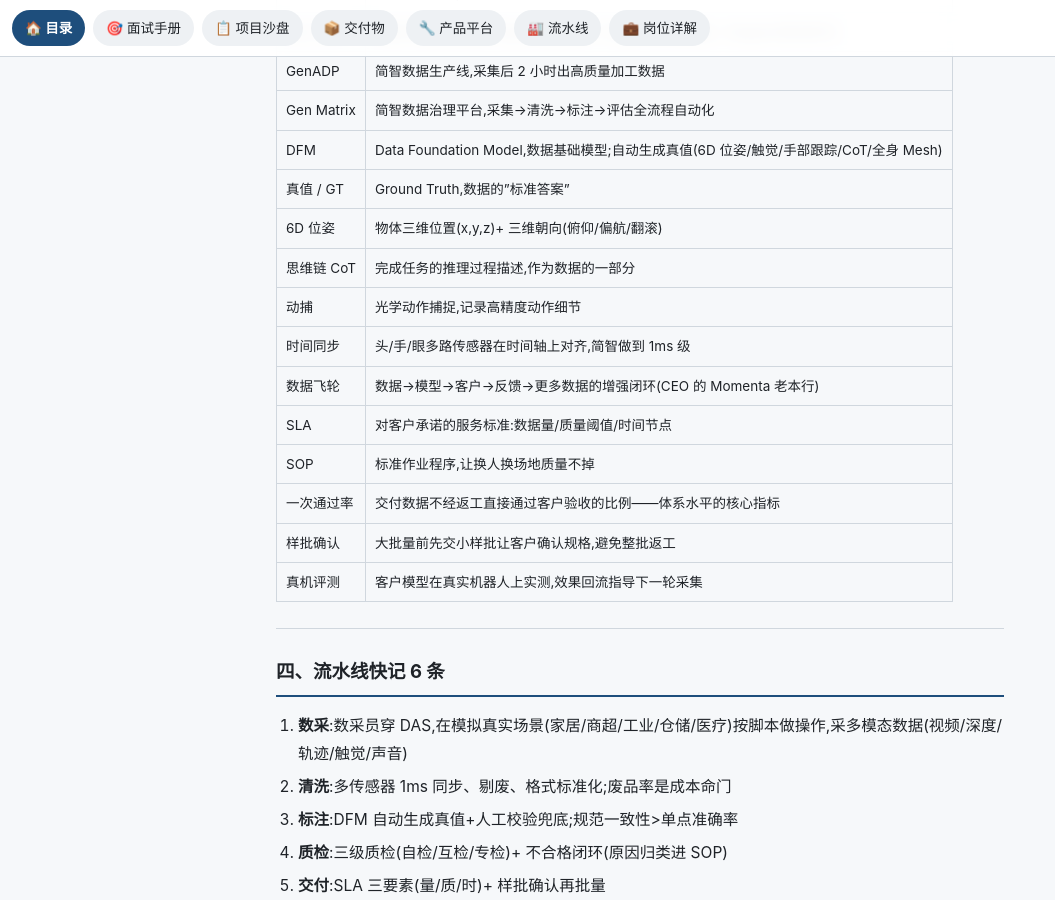
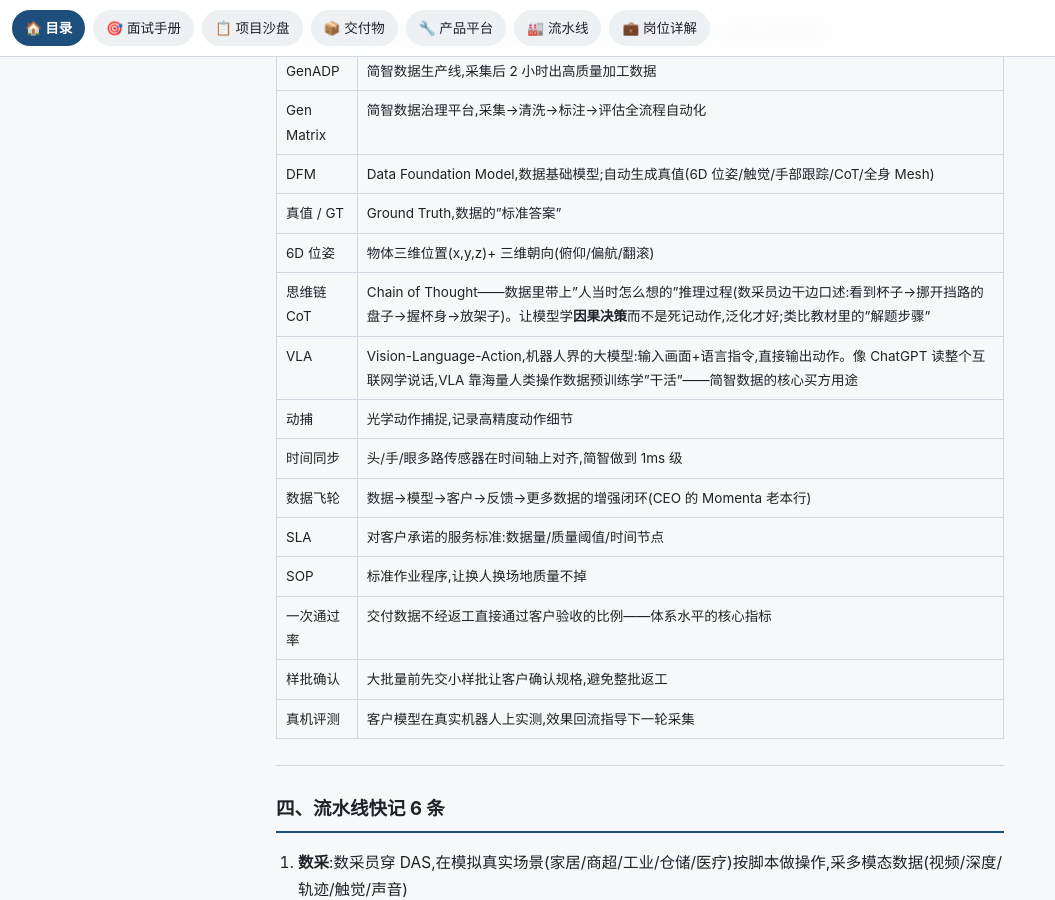
Before and after one commit to tengfeizhao1219/job-prep, a Jekyll site: the page built from 简智机器人/05-面试准备手册.md, in a window 1280 px wide and 900 px high, scrolled down 1033 px. Shown: the whole window, without its empty margins (0-1055 px from the left). Built offline with Jekyll 4.4.1, drawn with Linux system fonts in a browser that asks for light colours.

Commit message:
05面试手册:术语表补充 VLA 释义、CoT 白话展开

```diff
--- a/简智机器人/05-面试准备手册.md
+++ b/简智机器人/05-面试准备手册.md
@@ -34,7 +34,8 @@ title: 05 · 面试准备手册
 | DFM | Data Foundation Model,数据基础模型;自动生成真值(6D 位姿/触觉/手部跟踪/CoT/全身 Mesh) |
 | 真值 / GT | Ground Truth,数据的"标准答案" |
 | 6D 位姿 | 物体三维位置(x,y,z)+ 三维朝向(俯仰/偏航/翻滚) |
-| 思维链 CoT | 完成任务的推理过程描述,作为数据的一部分 |
+| 思维链 CoT | Chain of Thought——数据里带上"人当时怎么想的"推理过程(数采员边干边口述:看到杯子→挪开挡路的盘子→握杯身→放架子)。让模型学**因果决策**而不是死记动作,泛化才好;类比教材里的"解题步骤" |
+| VLA | Vision-Language-Action,机器人界的大模型:输入画面+语言指令,直接输出动作。像 ChatGPT 读整个互联网学说话,VLA 靠海量人类操作数据预训练学"干活"——简智数据的核心买方用途 |
 | 动捕 | 光学动作捕捉,记录高精度动作细节 |
 | 时间同步 | 头/手/眼多路传感器在时间轴上对齐,简智做到 1ms 级 |
 | 数据飞轮 | 数据→模型→客户→反馈→更多数据的增强闭环(CEO 的 Momenta 老本行) |
```
